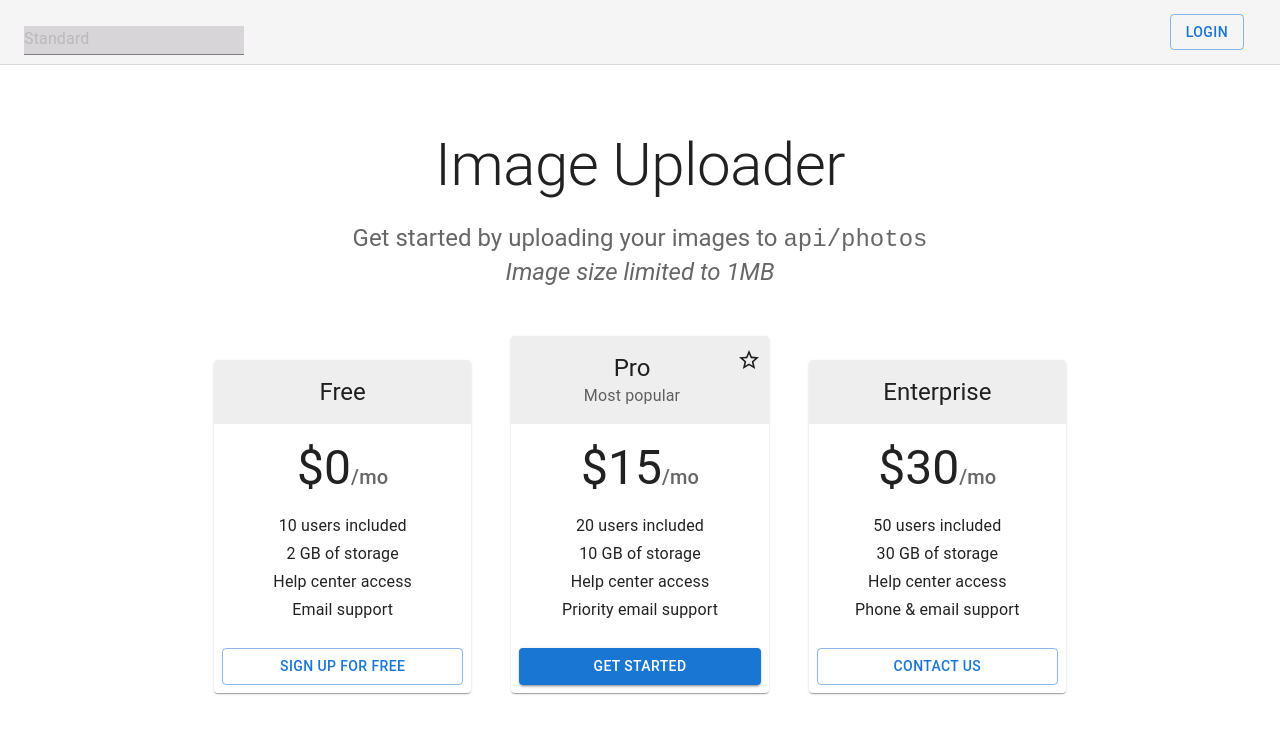
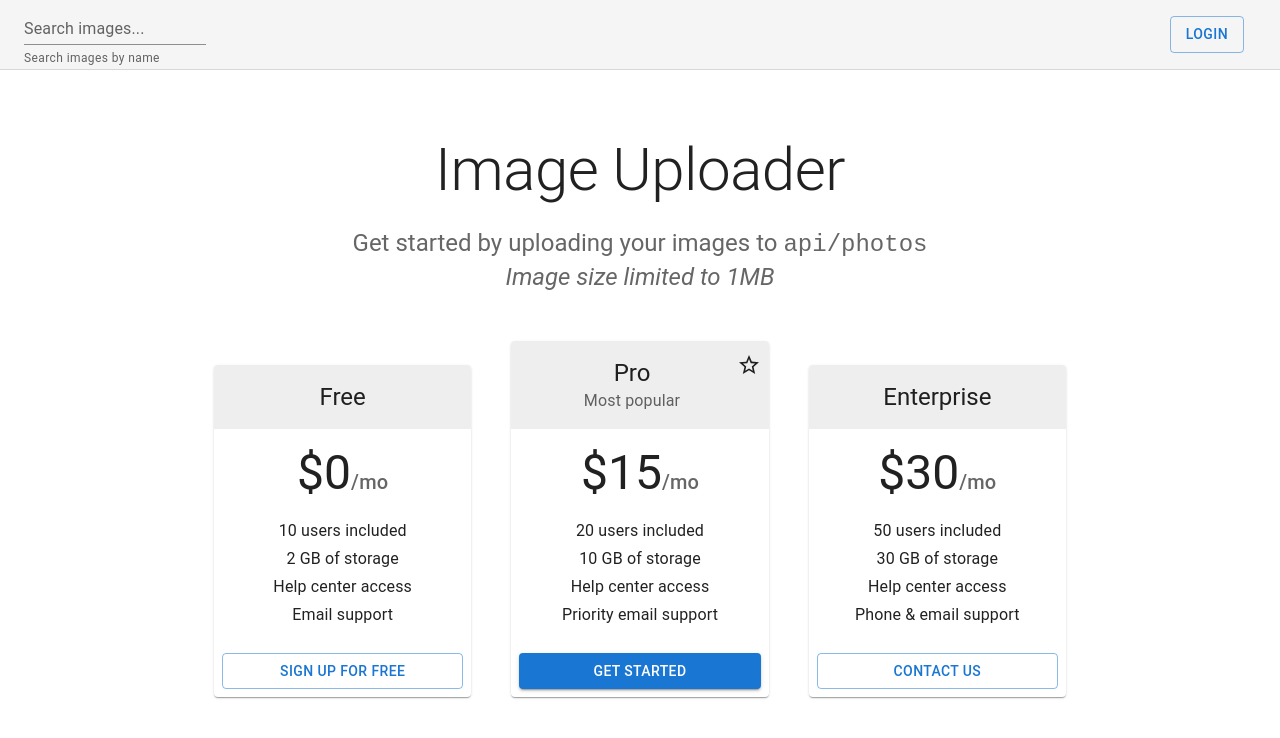
Before and after one commit to danilobatson/photograph-grid, a Next.js app: page /pricing in a window 1280 px wide. Shown: the top 738 px of the page. Built offline with nearby package versions, Linux system fonts and the light colour scheme.

Commit message:
adds TextField props

```diff
--- a/pages/pricing.tsx
+++ b/pages/pricing.tsx
@@ -102,9 +102,12 @@ function PricingContent() {
           <Typography variant='h6' color='inherit' noWrap sx={{ flexGrow: 1 }}>
             <TextField
               id='standard-basic'
-              label='Standard'
+              label='Search images...'
               variant='standard'
               size='small'
+              type='search'
+              helperText='Search images by name'
+              multiline
             />
           </Typography>
           <nav></nav>
```
